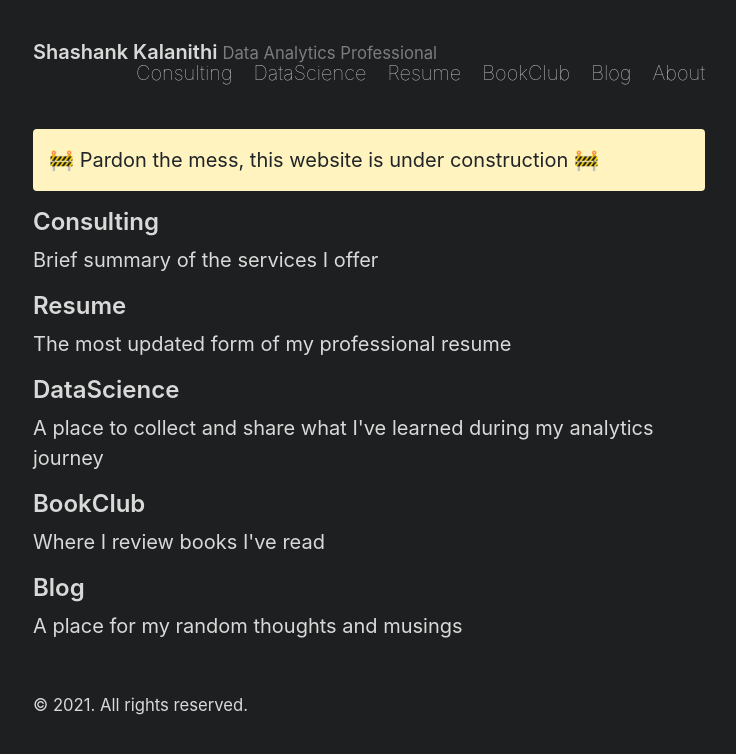
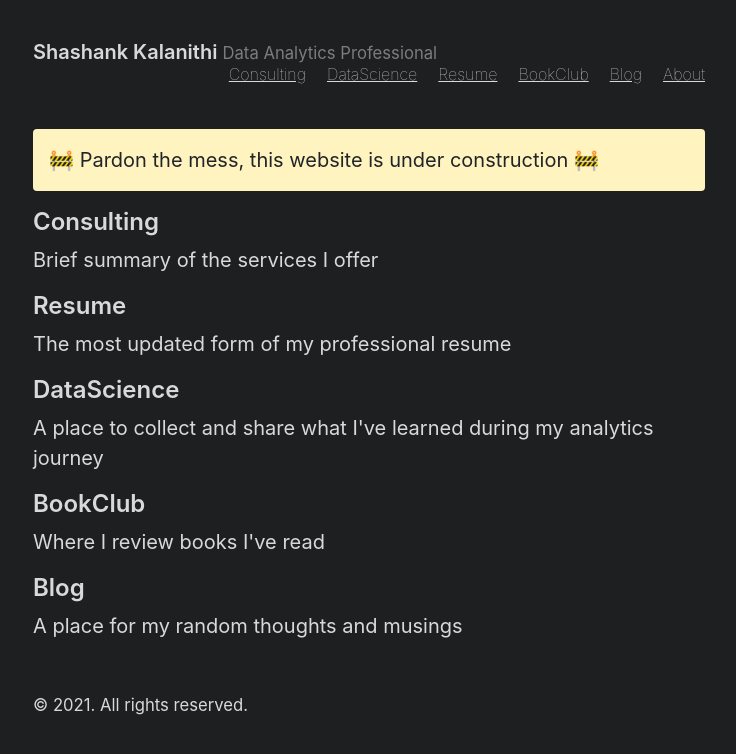
Before and after one commit to kshashank03/kshashank03.github.io, a Jekyll site: the page built from index.html, in a window 1280 px wide. Shown: the top 754 px of the page, without its empty margins (271-1007 px from the left). Built offline with Jekyll 4.4.1, drawn with Linux system fonts in a browser that asks for light colours; the list of posts is cut into pages by our own code.

Commit message:
masthead fontsize

```diff
--- a/_sass/_masthead.scss
+++ b/_sass/_masthead.scss
@@ -23,6 +23,8 @@
 
   extrasmall {
     font-weight: 100;
+    font-size: 80%;
+    text-decoration: underline;
   }
 }
 
```
